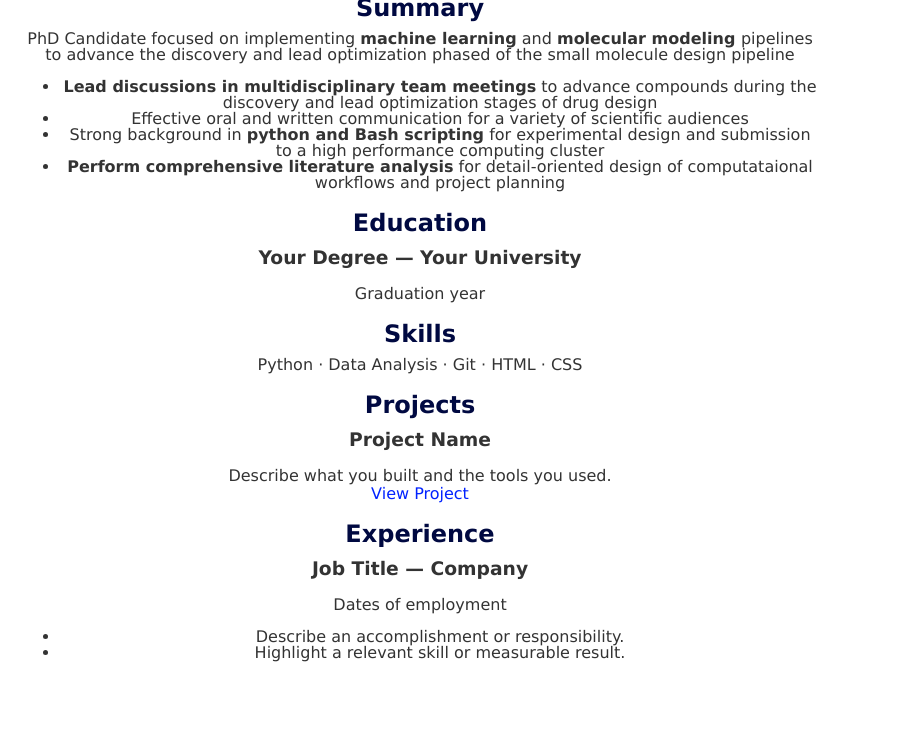
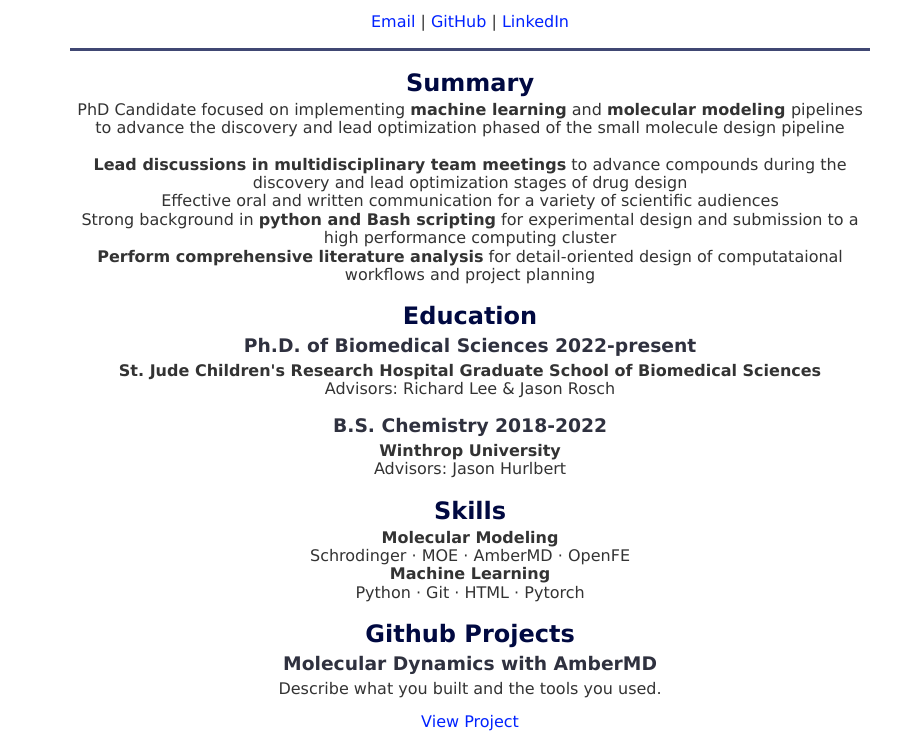
Before and after one commit to dunnc7-ai/Resume-and-CV, a plain HTML site: page index.html in a window 1280 px wide. Shown: the part 157-903 px from the top of the page, without its empty margins (0-913 px from the left). Before the commit the page ends 834 px from the top, so only its background shows below. Drawn offline with Linux system fonts and the light colour scheme.

Commit message:
update 0.1

```diff
--- a/index.html
+++ b/index.html
@@ -16,7 +16,7 @@
                 sans-serif;
             max-width: 800px;
             margin-left: 20px;
-            padding: 0px;
+            padding: 50px;
             line-height: 1;
             color: #333;
         }
@@ -29,7 +29,12 @@
 
         h1, h2 {
             color: #000941;
-            margin-bottom: -5px;
+            margin-bottom: -10px;
+        }
+
+        h3 {
+            color: #2f313f;
+            margin-bottom: -10px;
         }
 
         section {
@@ -44,7 +49,8 @@
         }
 
         p {
-            margin-bottom: 2px;
+            margin-bottom: px;
+            line-height: 1.15;
         }
 
         @media print {
@@ -71,32 +77,51 @@
             PhD Candidate focused on implementing <strong> machine learning</strong>
             and <strong>molecular modeling </strong>pipelines to advance the discovery and lead optimization
             phased of the small molecule design pipeline
+            <br>
+            <br>
+            <strong> Lead discussions in multidisciplinary team meetings</strong>
+            to advance compounds during the discovery and lead optimization stages of drug design
+            <br>Effective oral and written communication for a variety of scientific audiences
+            <br>Strong background in <strong> python and Bash scripting</strong> for experimental
+                design and submission to a high performance computing cluster
+            <br><strong>Perform comprehensive literature analysis</strong> for detail-oriented
+                design of computataional workflows and project planning
         </p>
-        <ul>
-            <li><strong> Lead discussions in multidisciplinary team meetings</strong>
-            to advance compounds during the discovery and lead optimization stages of drug design</li>
-            <li>Effective oral and written communication for a variety of scientific audiences</li>
-            <li>Strong background in <strong> python and Bash scripting</strong> for experimental
-                design and submission to a high performance computing cluster</li>
-            <li><strong>Perform comprehensive literature analysis</strong> for detail-oriented
-                design of computataional workflows and project planning</li>
-        </ul>
     </section>
 
     <section>
         <h2>Education</h2>
-        <h3>Your Degree — Your University</h3>
-        <p>Graduation year</p>
+        <h3>Ph.D. of Biomedical Sciences 2022-present</h3>
+        <p><strong>St. Jude Children's Research Hospital Graduate School of Biomedical Sciences
+        </strong>
+           <br>Advisors: Richard Lee & Jason Rosch
+           <br>
+        </p>
+        <h3>B.S. Chemistry 2018-2022</h3>
+        <p><strong>Winthrop University</strong>
+           <br>Advisors: Jason Hurlbert
+           <br>
+        </p>
     </section>
 
     <section>
         <h2>Skills</h2>
-        <p>Python · Data Analysis · Git · HTML · CSS</p>
+        <p>
+            <strong>Molecular Modeling</strong>
+            <br> Schrodinger · MOE · AmberMD · OpenFE
+            <br><strong>Machine Learning </strong>
+            <br>Python · Git · HTML · Pytorch</p>
     </section>
 
     <section>
-        <h2>Projects</h2>
-        <h3>Project Name</h3>
+        <h2>Github Projects</h2>
+        <h3>Molecular Dynamics with AmberMD</h3>
+        <p>Describe what you built and the tools you used.</p>
+        <a href="https://github.com/YOUR-USERNAME/YOUR-REPOSITORY">
+            View Project
+        </a>
+
+        <h3>Molecular Dynamics with AmberMD</h3>
         <p>Describe what you built and the tools you used.</p>
         <a href="https://github.com/YOUR-USERNAME/YOUR-REPOSITORY">
             View Project
```
